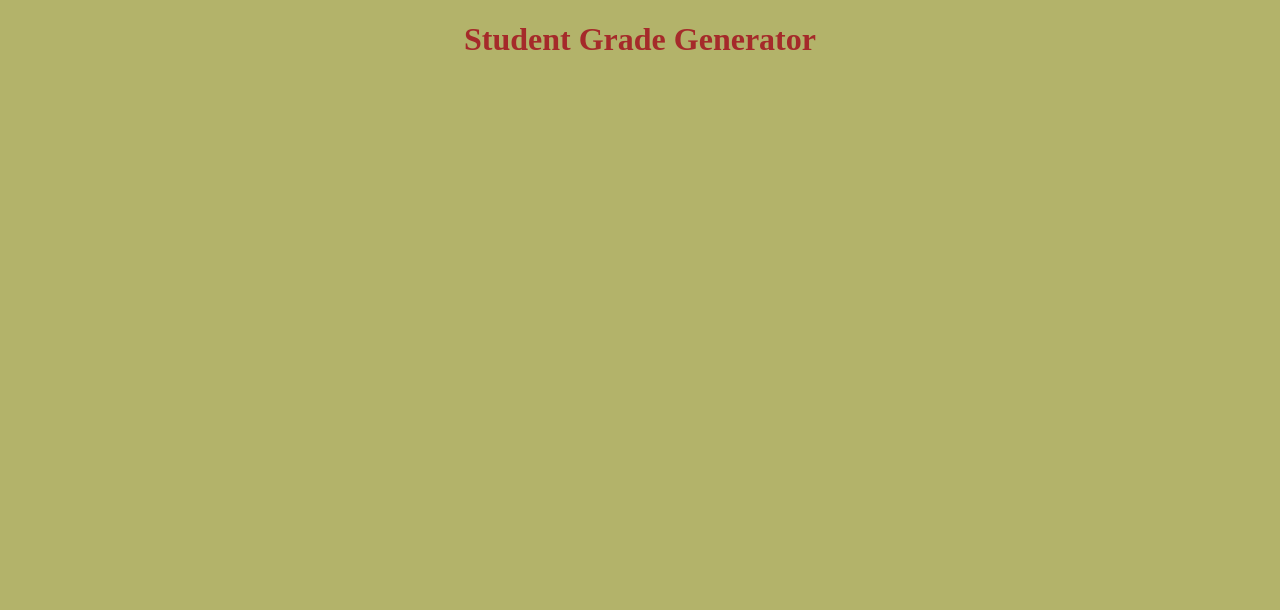
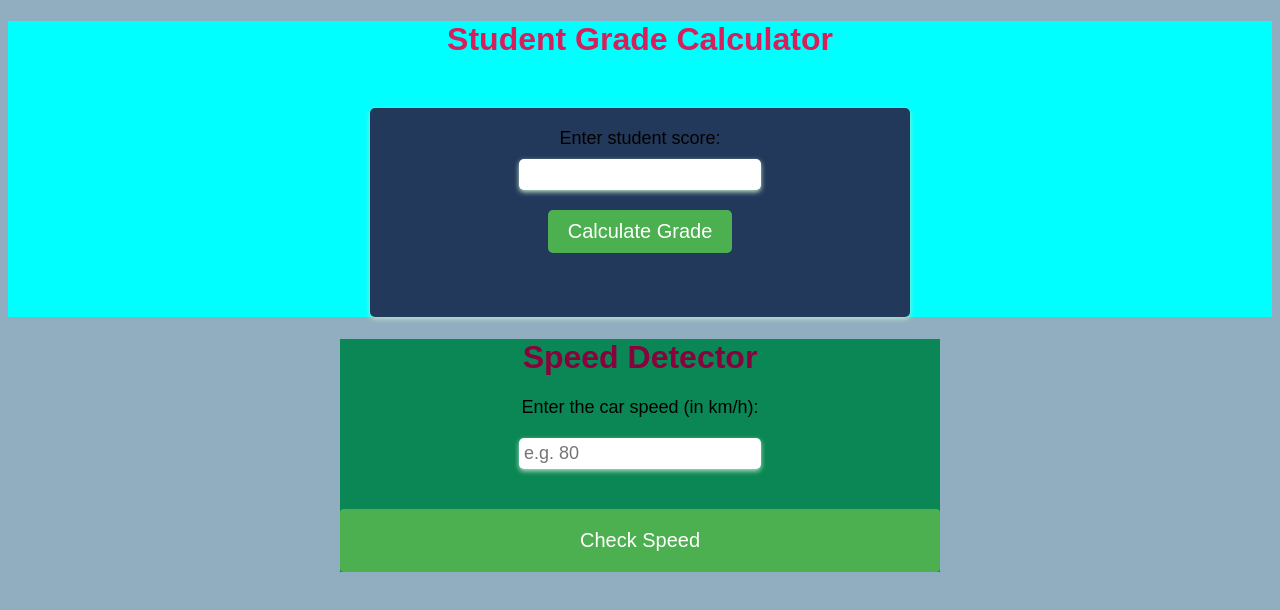
Before and after one commit to brianrono/First-Code-Challenge, a plain HTML site: page index.html in a window 1280 px wide. Drawn offline with Linux system fonts and the light colour scheme.

Commit message:
Publish code

```diff
--- a/index.css
+++ b/index.css
@@ -1,7 +1,104 @@
-*{
-    background-color: rgb(179, 179, 106);
+/* *{
+    background-color: #FFFD98;
+} */
+
+.grades {
+    background-color: aqua;
 }
-h1{
-    color: brown;
+
+body {
+    font-family: Arial, sans-serif;
+    background-color: #91AEC1;
+}
+
+.grades h1 {
+    text-align: center;
+    color: #D81E5B;
+}
+
+.speed h1 {
+    text-align: center;
+    color: #89023E;
+}
+
+form {
+    display: flex;
+    flex-direction: column;
+    align-items: center;
+    background-color: #23395B;
+    padding: 20px;
+    border-radius: 5px;
+    box-shadow: 0px 2px 5px #B9E3C6;
+    max-width: 500px;
+    margin: 0 auto;
+    margin-top: 50px;
+}
+
+label {
+    font-size: 18px;
+    margin-bottom: 10px;
+}
+
+input[type="number"] {
+    font-size: 18px;
+    padding: 5px;
+    border-radius: 5px;
+    border: none;
+    box-shadow: 0px 2px 5px #B9E3C6;
+    margin-bottom: 20px;
+}
+
+button {
+    background-color: #4CAF50;
+    color: white;
+    font-size: 20px;
+    padding: 10px 20px;
+    border-radius: 5px;
+    border: none;
+    cursor: pointer;
+}
+
+.result {
+    font-size: 24px;
+    margin-top: 20px;
     text-align: center;
 }
+
+.speed {
+    background-color: #0A8754;
+	margin: 20px auto;
+	max-width: 600px;
+	text-align: center;
+}
+
+.label {
+	display: block;
+	margin-bottom: 10px;
+}
+
+.input {
+	padding: 10px;
+	margin-bottom: 10px;
+	width: 100%;
+	box-sizing: border-box;
+}
+
+.button {
+	background-color: #4CAF50;
+	color: white;
+	padding: 10px 20px;
+	border: none;
+	border-radius: 4px;
+	cursor: pointer;
+}
+
+.button:hover {
+	background-color: #3e8e41;
+}
+
+#output {
+	margin-top: 20px;
+	font-weight: bold;
+	font-size: 26px;
+	color: red;
+}
--- a/index.html
+++ b/index.html
@@ -1,14 +1,41 @@
 <!DOCTYPE html>
-<html lang="en">
+<html>
     <head>
-    <meta charset="UTF-8">
-    <meta http-equiv="X-UA-Compatible" content="IE=edge">
-    <meta name="viewport" content="width=device-width, initial-scale=1.0">
+        <title>First Code Challenge</title>
         <link rel="stylesheet" href="./index.css">
-    <title>First Code Challenge</title>
     </head>
     <body>
-    <h1>Student Grade Generator</h1>
+
+        <!-- Student Grade Generator -->
+
+        <div class="grades">
+            <h1>Student Grade Calculator</h1>
+            <form>
+                <label for="score">Enter student score: </label>
+                <input type="number" id="score" name="score">
+                <button type="button" id="check-btn" onclick="calculateGrade()">Calculate Grade</button>
+                <p class="result"></p>
+            </form>
+        </div>
+
+        <!-- Speed Detector -->
+
+        <div class= "speed">
+            <h1>Speed Detector</h1>
+            <div class="label"><label for="speed-input">Enter the car speed (in km/h): </label></div>
+            <div class="input"><input type="number" id="speed-input" placeholder="e.g. 80"></div>
+            <div class="button"><button id="check-btn" onclick="checkSpeed()">Check Speed</button></div>
+            <div id="output"></div>
+        </div>
+
+        <!-- Net Salary Calculator -->
+
+        <div class="salaries">
+
+
+
+        </div>
+
 
         <script src="./index.js"></script>
     </body>
--- a/index.js
+++ b/index.js
@@ -0,0 +1,55 @@
+//GRADES calculated as: A > 79, B - 60 to 79, C -  59 to 49, D - 40 to 49, E - less 40
+
+function calculateGrade() {
+    const score = parseInt(document.getElementById("score").value);
+
+    let grade;
+
+    if (score < 0 && score > 100){
+        console.log("Invalid Score, Try again!");
+    }
+
+    else if (score > 79 && score <= 100) {
+        return "A";
+    }
+
+    else if (score >= 60 && score <= 79) {
+        return "B";
+    }
+
+     else if (score >= 50 && score <= 59) {
+        return  "C";
+    }
+
+    else if (score >= 40 && score <= 49) {
+        return "D";
+    }
+
+    else {
+        return "E";
+    }
+
+    document.getElementById("result").innerHTML = `Student grade is: ${grade}`;
+}
+
+
+
+
+function checkSpeed() {
+	const speedInput = document.getElementById("speed-input");
+	const speed = Number(speedInput.value);
+	const speedLimit = 70;
+	const kmPerPoint = 5;
+
+
+	if (speed <= speedLimit) {
+		document.getElementById("output").textContent = "Ok";
+	} else {
+		const points = Math.floor((speed - speedLimit) / kmPerPoint);
+		if (points >= 12) {
+			document.getElementById("output").textContent = "License suspended";
+		} else {
+			document.getElementById("output").textContent = `Points: ${points}`;
+		}
+	}
+}
```
Also changed, not shown: 1 other file. Lines whose indentation alone changed are shown as unchanged.
